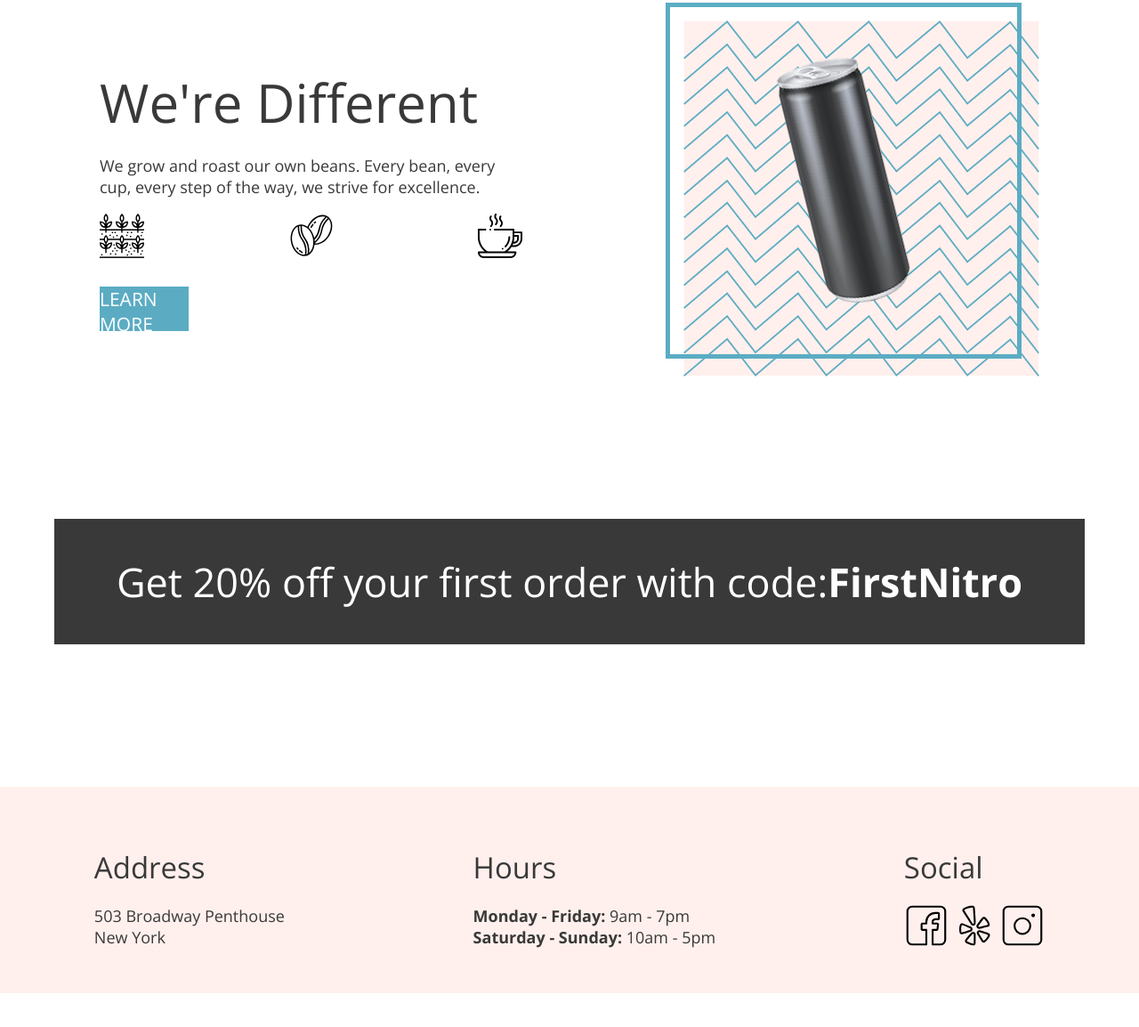
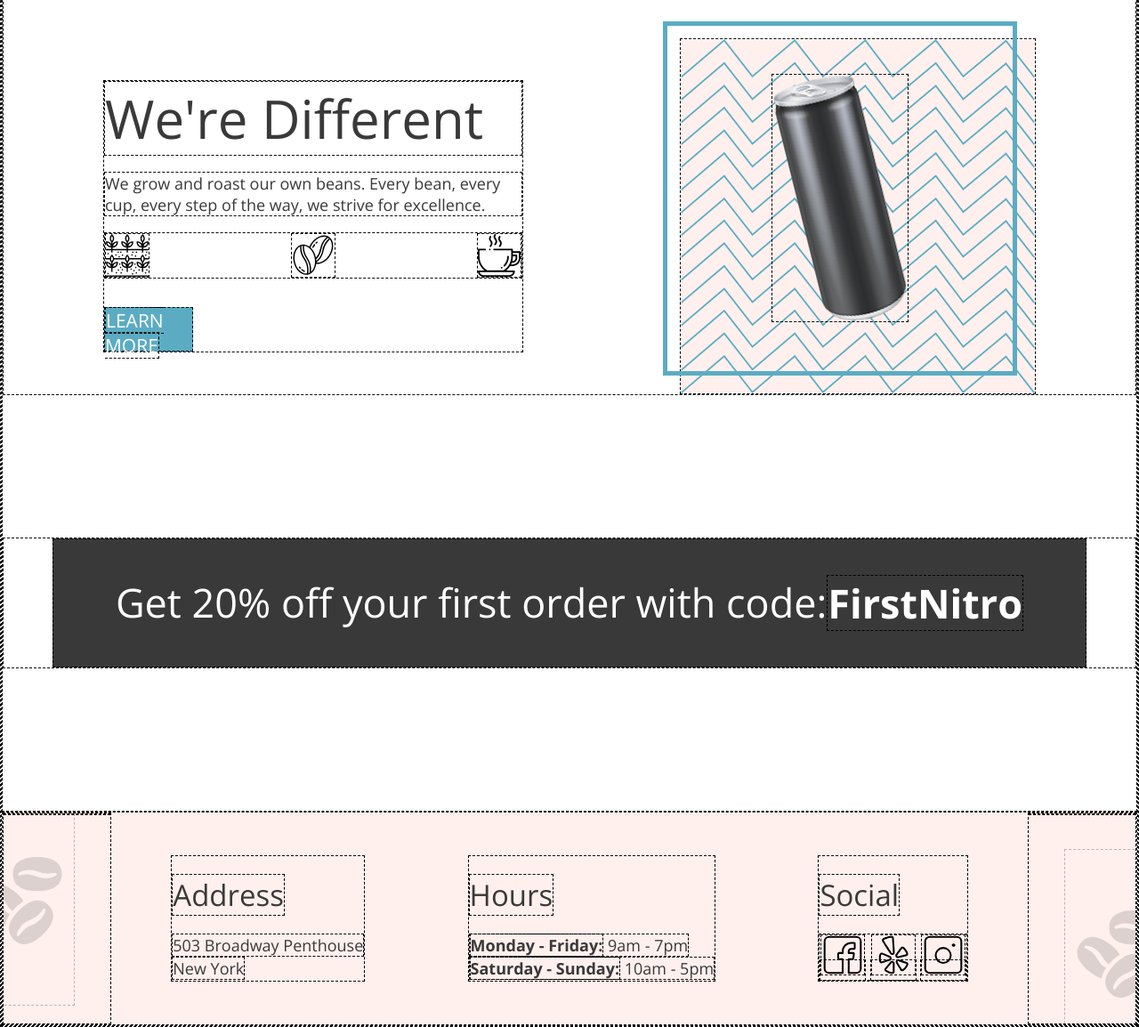
Before and after one commit to SimonMilord/coffee-shop, a plain HTML site: page index.html in a window 1280 px wide. Shown: the part 1831-2985 px from the top of the page at 89% size. Before the commit the page ends 2947 px from the top, so only its background shows below. Drawn offline with nearby package versions, Linux system fonts and the light colour scheme.

Commit message:
added footer background icons

```diff
--- a/index.html
+++ b/index.html
@@ -105,6 +105,11 @@
     </main>
 
     <footer>
+        <div class="outer">
+            <div class="bg-icon">
+                <img class="bg-icon__img bg-icon__img--left" src="assets/logos/coffee-beans-logo-and-footer.svg">
+            </div>
+        </div>
         <div class="footer-card">
             <h3 class="footer-card__title">Address</h3>
             <p class="footer-card__info">503 Broadway Penthouse</p>
@@ -123,6 +128,11 @@
                 <a href="https://www.instagram.com/"><img src="./assets/logos/Instagram-Icon.svg" alt="Instagram" class="social-icon footer-card__img"></a>
             </div>
         </div>
+        <div class="outer">
+            <div class="bg-icon">
+                <img class="bg-icon__img bg-icon__img--right" src="assets/logos/coffee-beans-logo-and-footer.svg">
+            </div>
+        </div>
     </footer>
 </body>
 </html>
--- a/scss/landing.scss
+++ b/scss/landing.scss
@@ -274,7 +274,34 @@ strong {
 footer {
   background-color: $nitro-pink;
   display: flex;
-  justify-content: space-around;
+  justify-content: space-between;
+
+  .outer {
+    overflow: hidden;
+    position: relative;
+
+    .bg-icon {
+      min-width: 60px;
+      max-width: 120px;
+      width: 120px;
+
+      .bg-icon__img {
+        position: absolute;
+        opacity: 25%;
+        width: 100%;
+        height: 100%;
+      }
+      .bg-icon__img--right {
+        top: 40px;
+        left: 40px;
+      }
+      .bg-icon__img--left {
+        top: -20px;
+        left: -40px;
+      }
+    }
+  }
+
 
   .footer-card {
     display: flex;
--- a/scss/partials/_global.scss
+++ b/scss/partials/_global.scss
@@ -2,7 +2,7 @@
 
 * {
   box-sizing: border-box;
-  // border: 1px dashed black;
+  border: 1px dashed black;
 }
 
 body {
```
Also changed, not shown: scss/landing.css, scss/menu.css, 2 other files.
